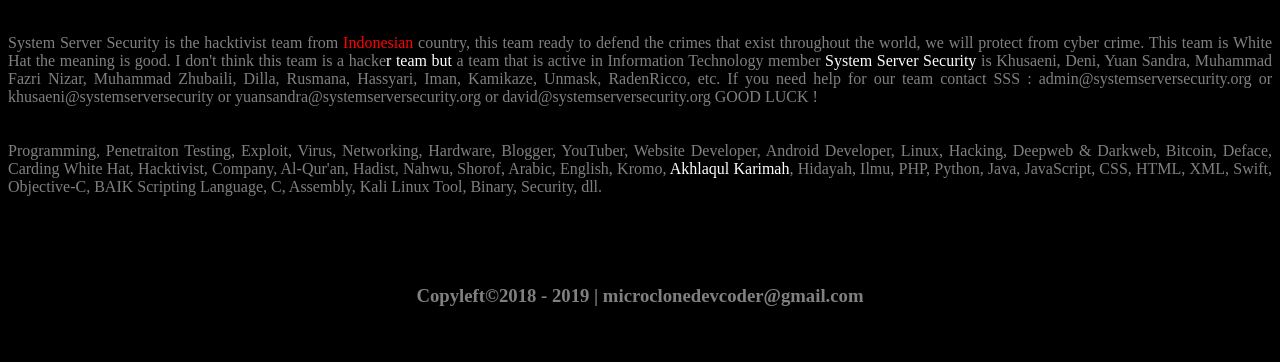
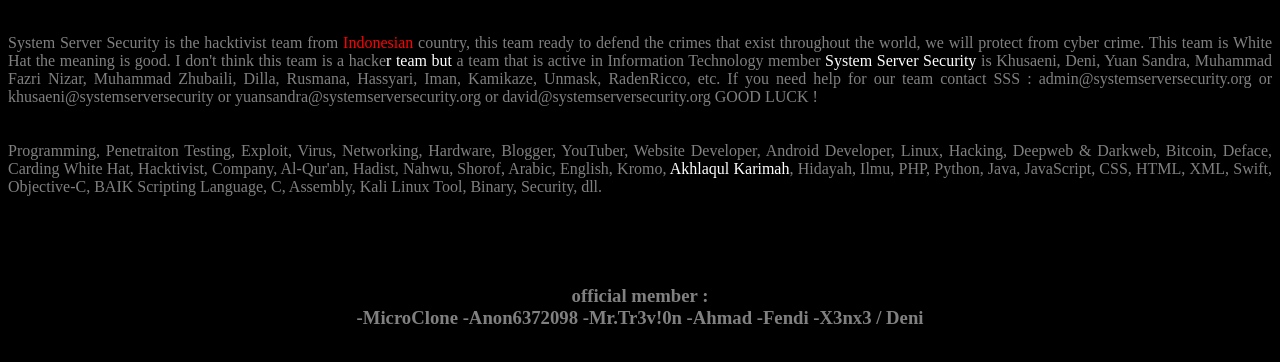
Before and after one commit to System-Server-Security/web, a plain HTML site: page index.html in a window 1280 px wide. Shown: the part 66-428 px from the top of the page. Drawn offline with Linux system fonts and the light colour scheme.

Commit message:
Update index.html

```diff
--- a/index.html
+++ b/index.html
@@ -33,6 +33,6 @@
     <br>
     <br>
     <br>
-    <h3>Copyleft&copy;2018 - 2019 | microclonedevcoder@gmail.com</h3>
+    <h3>official member :<br>-MicroClone -Anon6372098 -Mr.Tr3v!0n -Ahmad -Fendi -X3nx3 / Deni</h3>
 </body>
 </html>
```
